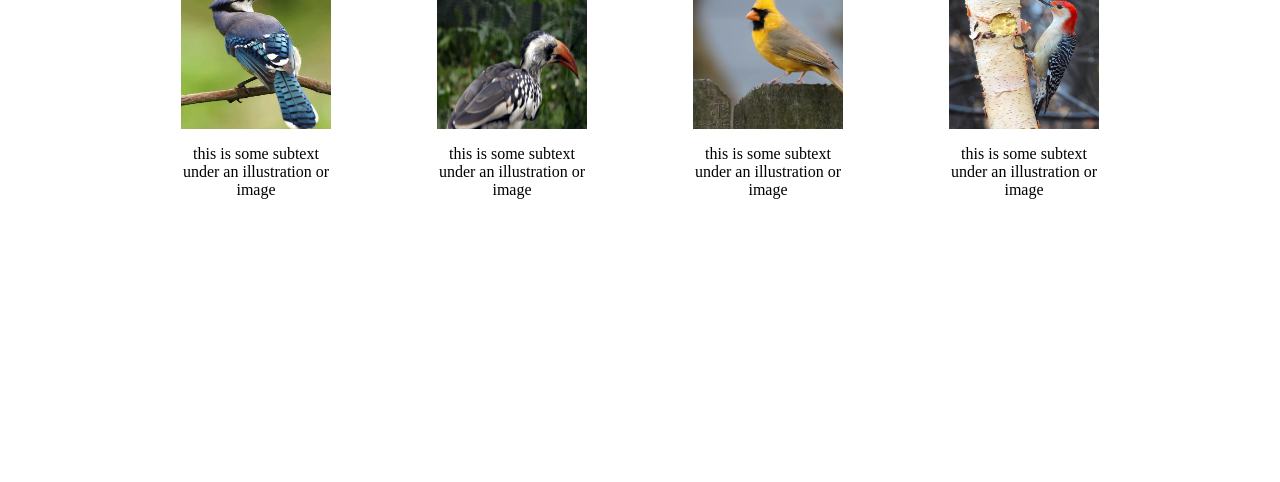
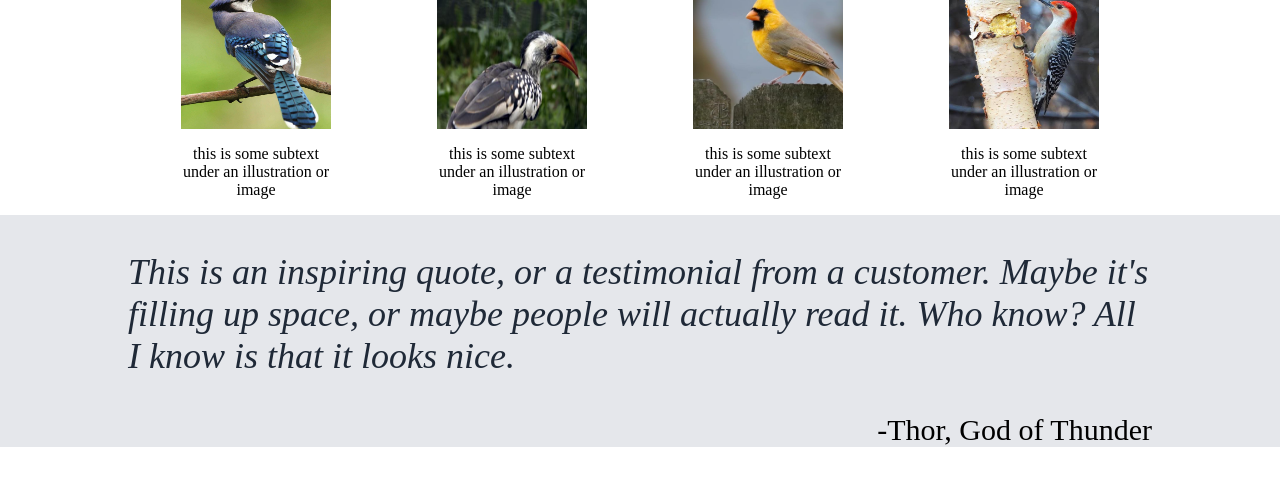
Before and after one commit to heithkliff/flexbox-assignment, a plain HTML site: page index.html in a window 1280 px wide. Shown: the part 318-800 px from the top of the page. Drawn offline with Linux system fonts and the light colour scheme.

Commit message:
added 3rd section and relatively sized the text as per assignment specs

```diff
--- a/index.html
+++ b/index.html
@@ -25,6 +25,7 @@
         </div>
         <img class="parrot" src="./images/parrot.jpg">
     </div>
+    <!--This is the second part of the page-->
     <div class="random">
         <div class="section-2-title">Some random informaton.</div>
             <div class="all-pictures">
@@ -46,5 +47,11 @@
                 </div>
             </div>
     </div>
+    <!-- This is the third part of the page-->
+     <div class="quote">
+        <p class="testimonial">This is an inspiring quote, or a testimonial from a customer. Maybe it's filling up space, or maybe people will actually read it. Who know? All I know is that it looks nice.</p>
+        <div class="signature">-Thor, God of Thunder</div>
+     </div>
+
 </body>
 </html>
--- a/style.css
+++ b/style.css
@@ -72,3 +72,25 @@
     flex-direction: column;
     width: min-content;
 }
+
+/* third section */
+
+.quote {
+    padding-left: 10vw;
+    padding-right: 10vw;
+    background-color: #E5E7EB;
+    display: flex;
+    flex-direction: column;
+}
+
+.testimonial {
+    font-size: 36px;
+    color: #1F2937;
+    font-weight: 300;
+    font-style: italic;
+}
+
+.signature {
+    text-align: end;
+    font-size: 30px;
+}
```
Also changed, not shown: 1 other file.
